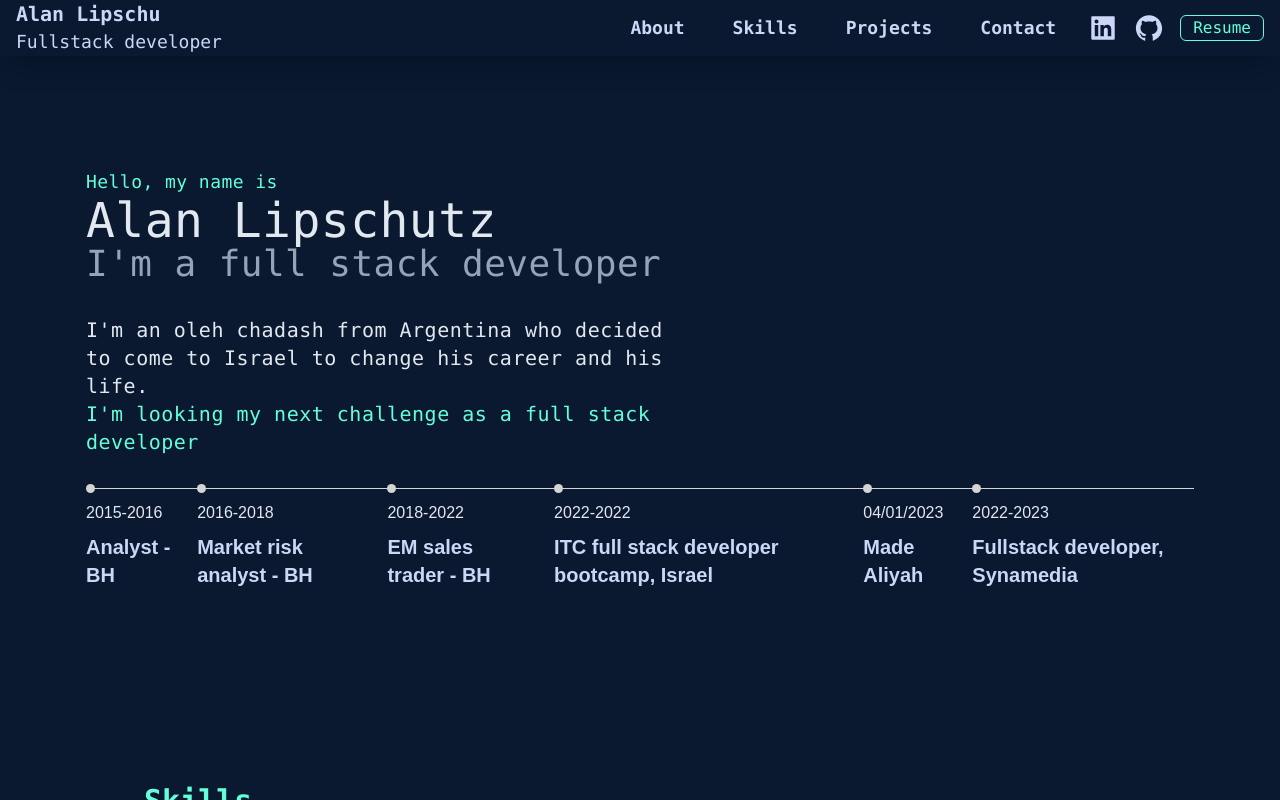
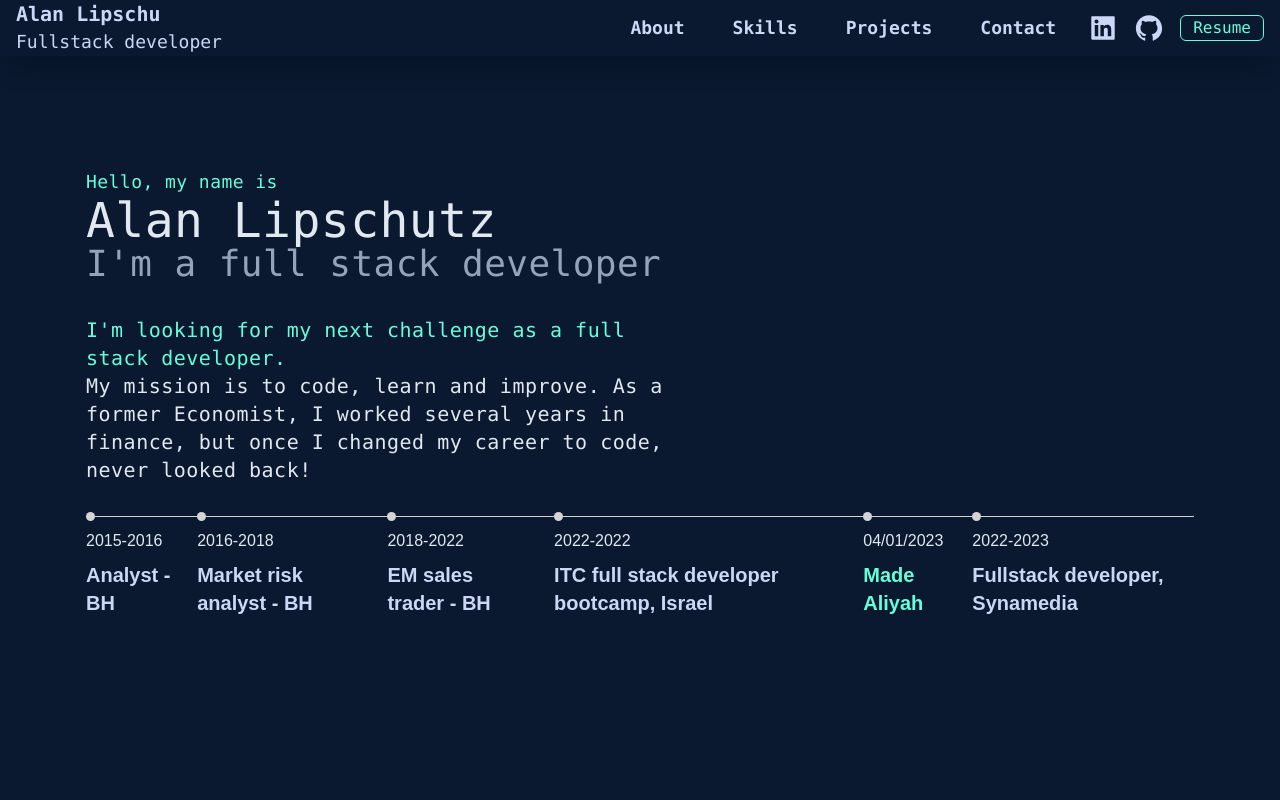
Before and after one commit to alanlipschutz/portfolio, a Next.js app: page / in a window 1280 px wide. Built offline with nearby package versions, Linux system fonts and the light colour scheme.

Commit message:
feat: changed motion to lazyMotion and m

```diff
--- a/app/components/About.tsx
+++ b/app/components/About.tsx
@@ -1,5 +1,5 @@
 /* eslint-disable react/no-unescaped-entities */
-import { motion } from 'framer-motion';
+import { LazyMotion, m } from 'framer-motion';
 import React from 'react';
 
 const timeline = [
@@ -7,14 +7,17 @@ const timeline = [
   { year: '2016-2018', title: 'Market risk analyst - BH' },
   { year: '2018-2022', title: 'EM sales trader - BH' },
   { year: '2022-2022', title: 'ITC full stack developer bootcamp, Israel' },
-  { year: '04/01/2023', title: 'Made Aliyah' },
+  { year: '04/01/2023', title: 'Made Aliyah', alyah: 'text-textGreen' },
   { year: '2022-2023', title: 'Fullstack developer, Synamedia' },
 ];
 
 export default function About() {
+  const loadFeatures = () => import('./features').then((res) => res.default);
+
   return (
+    <LazyMotion strict features={loadFeatures}>
       <div className='max-w-contentContainer mx-auto py-10 mdl:py-24 flex flex-col gap-4 lgl:gap-8 mdl:px-10 xl:px-4 '>
-      <motion.h3
+        <m.h3
           initial={{ y: 10, opacity: 0 }}
           animate={{ y: 0, opacity: 1 }}
           transition={{ duration: 0.5, delay: 0.1 }}
@@ -23,20 +26,21 @@ export default function About() {
           Hello, my name is{' '}
           <p className='text-5xl text-slate-200	'>Alan Lipschutz</p>
           <p className='text-4xl text-slate-400'>I'm a full stack developer</p>
-      </motion.h3>
-      <motion.article
+        </m.h3>
+        <m.article
           initial={{ y: 10, opacity: 0 }}
           animate={{ y: 0, opacity: 1 }}
           transition={{ duration: 0.5, delay: 0.3 }}
           className='mdl:max-w-[600px] text-xl font-mono tracking-wide text-slate-200	'
         >
-        I'm an oleh chadash from Argentina who decided to come to Israel to
-        change his career and his life.
           <p className='text-textGreen'>
-          I'm looking my next challenge as a full stack developer
+            I'm looking for my next challenge as a full stack developer.
           </p>
-      </motion.article>
-      <motion.ol
+          My mission is to code, learn and improve. As a former Economist, I
+          worked several years in finance, but once I changed my career to code,
+          never looked back!
+        </m.article>
+        <m.ol
           initial={{ y: 10, opacity: 0 }}
           animate={{ y: 0, opacity: 1 }}
           transition={{ duration: 0.5, delay: 0.3 }}
@@ -51,11 +55,18 @@ export default function About() {
                 </p>
               </div>
               <div className='ml-4 mt-2 pb-5 md:ml-0'>
-              <h4 className='mb-1.5 text-xl font-semibold'>{time.title}</h4>
+                <h4
+                  className={`mb-1.5 text-xl font-semibold ${
+                    time.alyah && time.alyah
+                  }`}
+                >
+                  {time.title}
+                </h4>
               </div>
             </li>
           ))}
-      </motion.ol>
+        </m.ol>
       </div>
+    </LazyMotion>
   );
 }
--- a/app/components/Contact.tsx
+++ b/app/components/Contact.tsx
@@ -34,7 +34,12 @@ export default function Contact() {
             </li>
           </a>
         </ul>
-        <a rel='preload' href='/assets/Alan_Lipschutz_CV.pdf' target='_blank'>
+        <a
+          rel='preload'
+          href='/assets/Alan_Lipschutz_CV.pdf'
+          target='_blank'
+          download={true}
+        >
           <button className='rounded-md text-textGreen text-[2rem] border border-textGreen hover:bg-hoverColor duration-200 font-mono px-3 h-[150px]'>
             <p>Download my CV here!</p>
           </button>
--- a/app/components/Projects.tsx
+++ b/app/components/Projects.tsx
@@ -67,6 +67,7 @@ export default function Projects() {
                 className='w-full h-full object-contain'
                 src={project.src}
                 alt={project.title}
+                priority
               />
             </Link>
             <div
--- /dev/null
+++ b/app/components/features.ts
@@ -0,0 +1,2 @@
+import { domMax } from 'framer-motion';
+export default domMax;
--- a/app/layout.tsx
+++ b/app/layout.tsx
@@ -12,7 +12,7 @@ export default function RootLayout({
 }) {
   return (
     <html lang='en'>
-      <body suppressHydrationWarning={true}>{children}</body>
+      <body>{children}</body>
     </html>
   );
 }
--- a/app/page.tsx
+++ b/app/page.tsx
@@ -1,7 +1,7 @@
 'use client';
 
 import Navbar from './components/Navbar';
-import { motion } from 'framer-motion';
+import { LazyMotion, m } from 'framer-motion';
 import About from './components/About';
 import Skills from './components/Skills';
 import Projects from './components/Projects';
@@ -11,6 +11,8 @@ import { useEffect, useRef, useState } from 'react';
 export default function Home() {
   const hrefPath = window.location.href.split('#')[1];
   const [activeSection, setActiveSection] = useState(hrefPath || '');
+  const loadFeatures = () =>
+    import('./components/features').then((res) => res.default);
 
   useEffect(() => {
     handleNavClick(hrefPath);
@@ -42,9 +44,10 @@ export default function Home() {
     }
   };
   return (
+    <LazyMotion strict features={loadFeatures}>
       <main className='font-bodyFont w-full h-screen bg-bodyColor text-textLight  overflow-x-hidden overflow-y-scroll'>
         <Navbar moveToSection={handleNavClick} activeSection={activeSection} />
-      <motion.section
+        <m.section
           ref={aboutRef}
           id='#about'
           initial={{ opacity: 0 }}
@@ -53,8 +56,8 @@ export default function Home() {
           className='vh-[30vh] mx-auto p-4'
         >
           <About />
-      </motion.section>
-      <motion.section
+        </m.section>
+        <m.section
           ref={skillsRef}
           initial={{ opacity: 0 }}
           animate={{ opacity: 1 }}
@@ -63,8 +66,8 @@ export default function Home() {
           className='vh-[30vh] p-4 opacity-0 transform -translate-y-10  transition-transform duration-1000 max-w-containerSmall mx-auto py-10 mdl:py-24 flex flex-col gap-4 lgl:gap-8 mdl:px-10 xl:px-4 '
         >
           <Skills />
-      </motion.section>
-      <motion.section
+        </m.section>
+        <m.section
           ref={projectsRef}
           initial={{ opacity: 0 }}
           animate={{ opacity: 1 }}
@@ -73,8 +76,8 @@ export default function Home() {
           className='vh-[30vh] p-4 opacity-0 transform -translate-y-10  transition-transform duration-1000 max-w-containerSmall mx-auto py-10 mdl:py-24 flex flex-col gap-4 lgl:gap-8 mdl:px-10 xl:px-4 '
         >
           <Projects />
-      </motion.section>
-      <motion.section
+        </m.section>
+        <m.section
           ref={contactRef}
           initial={{ opacity: 0 }}
           animate={{ opacity: 1 }}
@@ -83,7 +86,8 @@ export default function Home() {
           className='vh-[30vh] p-4 opacity-0 transform -translate-y-10  transition-transform duration-1000 max-w-containerSmall mx-auto py-10 mdl:py-24 flex flex-col gap-4 lgl:gap-8 mdl:px-10 xl:px-4 '
         >
           <Contact />
-      </motion.section>
+        </m.section>
       </main>
+    </LazyMotion>
   );
 }
```
Also changed, not shown: app/components/Navbar.tsx (+174 -28 lines). Lines whose indentation alone changed are shown as unchanged.
